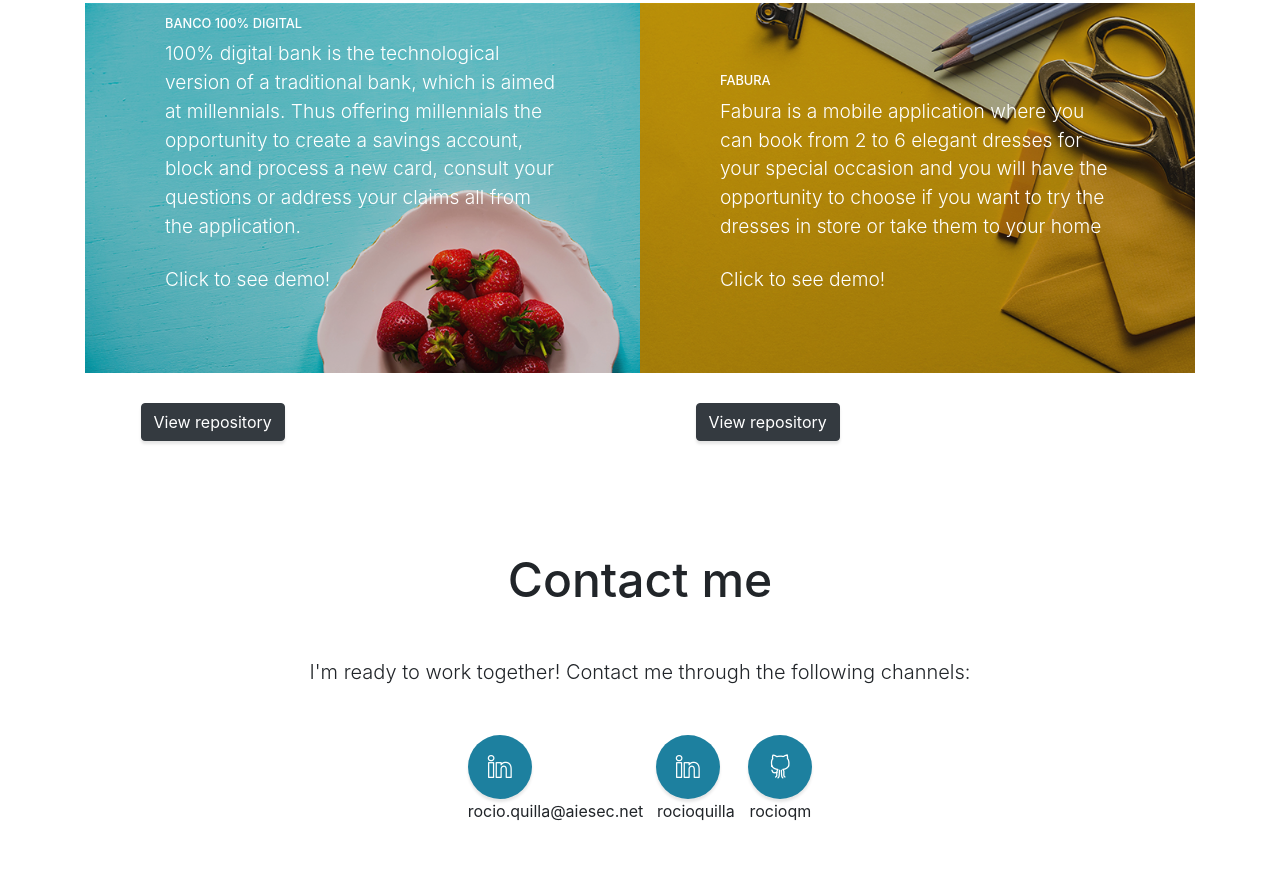
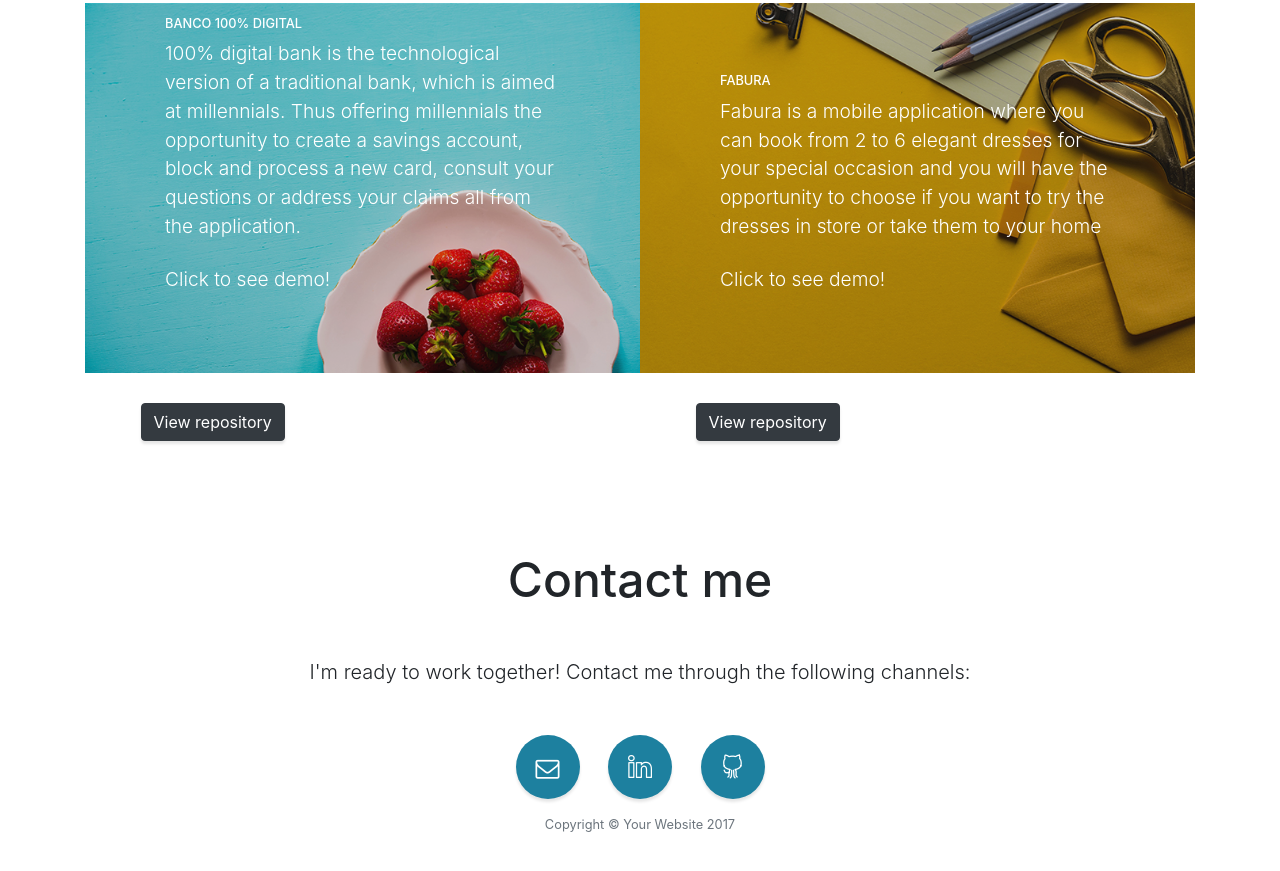
Before and after one commit to rocioqm/Portafolio, a website with bundled scripts: page index.html in a window 1280 px wide. Shown: the part 2125-2996 px from the top of the page. Built offline with nearby package versions, Linux system fonts and the light colour scheme.

Commit message:
contact section}

```diff
--- a/index.html
+++ b/index.html
@@ -155,23 +155,21 @@
         <ul class="list-inline mb-10">
           <li class="list-inline-item">
             <a class="social-link rounded-circle text-white mr-3" href="https://www.linkedin.com/in/rocioquilla/" target="_blank">
-              <i class="icon-social-linkedin"></i>
+              <i class="fa fa-envelope-o"></i>
             </a>
-            <p class="list-inline-item">rocio.quilla@aiesec.net</p>
           </li>
           <li class="list-inline-item">
             <a class="social-link rounded-circle text-white mr-3" href="https://www.linkedin.com/in/rocioquilla/" target="_blank">
               <i class="icon-social-linkedin"></i>
             </a>
-            <p class="list-inline-item">rocioquilla</p>
           </li>
           <li class="list-inline-item">
             <a class="social-link rounded-circle text-white" href="https://github.com/rocioqm" target="_blank">
               <i class="icon-social-github"></i>
             </a>
-            <p class="list-inline-item">rocioqm</p>
           </li>
         </ul>
+        <p class="text-muted small mb-0">Copyright © Your Website 2017</p>
       </div>
     </footer>
 
```
